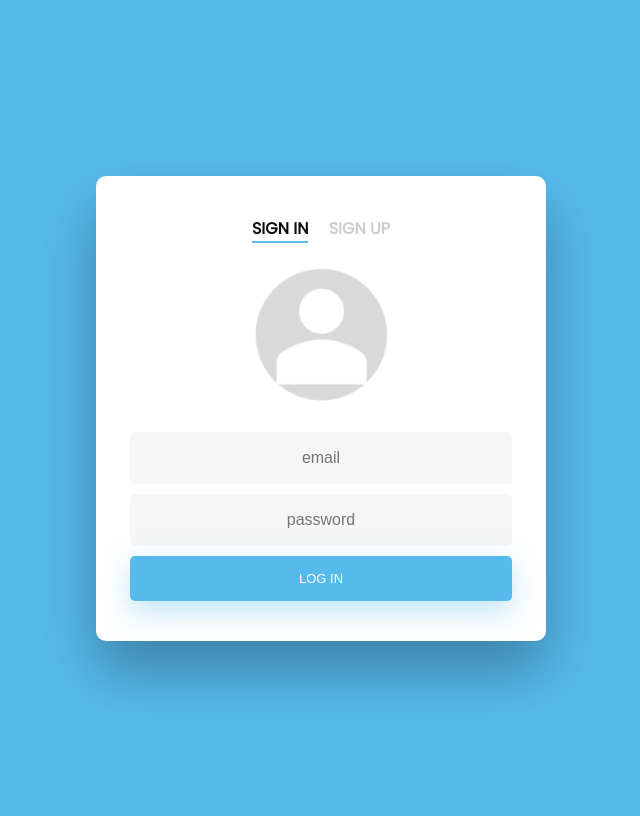
After one commit to Covid-relief/Admin-console-web, a Flask app: page /login in a window 1280 px wide. The commit adds this page. Shown: the whole page, without its empty margins (319-959 px from the left). Run offline with Flask 2, Linux system fonts and the light colour scheme.

Commit message:
Login and sing up added

```diff
--- a/app/app.py
+++ b/app/app.py
@@ -1,14 +1,108 @@
 #FLASK
-from flask import Flask, jsonify, render_template, request
+from flask import Flask, jsonify, render_template, request, redirect, flash, session, abort, url_for
 import requests
 import json
+import pyrebase
 app = Flask(__name__)
 import os,optparse
+
+config = {
+  "apiKey": "AIzaSyAkUg7mNxW-W1Oqe_Mn_F6wogH6wlz3lRc",
+  "authDomain": "covid-relief-1d6c0.firebaseapp.com",
+  "databaseURL": "https://covid-relief-1d6c0.firebaseio.com",
+  "storageBucket": "covid-relief-1d6c0.appspot.com"
+}
+
+#initialize firebase
+firebase = pyrebase.initialize_app(config)
+auth = firebase.auth()
+db = firebase.database()
+
+#Initialze person as dictionary
+person = {"is_logged_in": False, "email": "", "uid": ""}
 
 @app.route("/")
 def home():
     return render_template("index.html")
 
+@app.route('/login')
+def login():
+    return render_template("login.html")
+
+@app.route('/signup')
+def signup():
+    return render_template("signup.html")
+
+#Welcome page
+@app.route("/welcome")
+def welcome():
+    if person["is_logged_in"] == True:
+        return render_template("welcome.html", email = person["email"])
+    else:
+        return redirect(url_for('login'))
+
+#If someone clicks on login, they are redirected to /result
+@app.route("/result", methods = ["POST", "GET"])
+def result():
+    if request.method == "POST":        #Only if data has been posted
+        result = request.form           #Get the data
+        email = result["email"]
+        password = result["pass"]
+        try:
+            #Try signing in the user with the given information
+            user = auth.sign_in_with_email_and_password(email, password)
+            #Insert the user data in the global person
+            global person
+            person["is_logged_in"] = True
+            person["email"] = user["email"]
+            person["uid"] = user["localId"]
+            #Get the name of the user
+            data = db.child("users").get()
+            person["email"] = data.val()[person["uid"]]["email"]
+            #Redirect to welcome page
+            return redirect(url_for('welcome'))
+        except:
+            #If there is any error, redirect back to login
+            return redirect(url_for('login'))
+    else:
+        if person["is_logged_in"] == True:
+            return redirect(url_for('welcome'))
+        else:
+            return redirect(url_for('login'))
+
+#If someone clicks on register, they are redirected to /register
+@app.route("/register", methods = ["POST", "GET"])
+def register():
+    if request.method == "POST":        #Only listen to POST
+        result = request.form           #Get the data submitted
+        email = result["email"]
+        password = result["pass"]
+        #name = result["name"]
+        try:
+            #Try creating the user account using the provided data
+            auth.create_user_with_email_and_password(email, password)
+            #Login the user
+            user = auth.sign_in_with_email_and_password(email, password)
+            #Add data to global person
+            global person
+            person["is_logged_in"] = True
+            person["email"] = user["email"]
+            person["uid"] = user["localId"]
+            #person["name"] = name
+            #Append data to the firebase realtime database
+            data = {"email": email}
+            db.child("users").child(person["uid"]).set(data)
+            #Go to welcome page
+            return redirect(url_for('welcome'))
+        except:
+            #If there is any error, redirect to register
+            return redirect(url_for('register'))
+
+    else:
+        if person["is_logged_in"] == True:
+            return redirect(url_for('welcome'))
+        else:
+            return redirect(url_for('register'))
 
 @app.route("/data")
 def data():
--- /dev/null
+++ b/app/static/main.css
@@ -0,0 +1,269 @@
+@import url('https://fonts.googleapis.com/css?family=Poppins');
+
+/* BASIC */
+
+html {
+  background-color: #56baed;
+}
+
+body {
+  font-family: "Poppins", sans-serif;
+  height: 100vh;
+}
+
+a {
+  color: #92badd;
+  display:inline-block;
+  text-decoration: none;
+  font-weight: 400;
+}
+
+h2 {
+  text-align: center;
+  font-size: 16px;
+  font-weight: 600;
+  text-transform: uppercase;
+  display:inline-block;
+  margin: 40px 8px 10px 8px;
+  color: #cccccc;
+}
+
+
+
+/* STRUCTURE */
+
+.wrapper {
+  display: flex;
+  align-items: center;
+  flex-direction: column;
+  justify-content: center;
+  width: 100%;
+  min-height: 100%;
+  padding: 20px;
+}
+
+#formContent {
+  -webkit-border-radius: 10px 10px 10px 10px;
+  border-radius: 10px 10px 10px 10px;
+  background: #fff;
+  padding: 30px;
+  width: 90%;
+  max-width: 450px;
+  position: relative;
+  padding: 0px;
+  -webkit-box-shadow: 0 30px 60px 0 rgba(0,0,0,0.3);
+  box-shadow: 0 30px 60px 0 rgba(0,0,0,0.3);
+  text-align: center;
+}
+
+#formFooter {
+  background-color: #f6f6f6;
+  border-top: 1px solid #dce8f1;
+  padding: 25px;
+  text-align: center;
+  -webkit-border-radius: 0 0 10px 10px;
+  border-radius: 0 0 10px 10px;
+}
+
+
+
+/* TABS */
+
+h2.inactive {
+  color: #cccccc;
+}
+
+h2.active {
+  color: #0d0d0d;
+  border-bottom: 2px solid #5fbae9;
+}
+
+
+
+/* FORM TYPOGRAPHY*/
+
+input[type=button], input[type=submit], input[type=reset]  {
+  background-color: #56baed;
+  border: none;
+  color: white;
+  padding: 15px 80px;
+  text-align: center;
+  text-decoration: none;
+  display: inline-block;
+  text-transform: uppercase;
+  font-size: 13px;
+  width: 85%;
+  -webkit-box-shadow: 0 10px 30px 0 rgba(95,186,233,0.4);
+  box-shadow: 0 10px 30px 0 rgba(95,186,233,0.4);
+  -webkit-border-radius: 5px 5px 5px 5px;
+  border-radius: 5px 5px 5px 5px;
+  margin: 5px 20px 40px 20px;
+  -webkit-transition: all 0.3s ease-in-out;
+  -moz-transition: all 0.3s ease-in-out;
+  -ms-transition: all 0.3s ease-in-out;
+  -o-transition: all 0.3s ease-in-out;
+  transition: all 0.3s ease-in-out;
+}
+
+input[type=button]:hover, input[type=submit]:hover, input[type=reset]:hover  {
+  background-color: #39ace7;
+}
+
+input[type=button]:active, input[type=submit]:active, input[type=reset]:active  {
+  -moz-transform: scale(0.95);
+  -webkit-transform: scale(0.95);
+  -o-transform: scale(0.95);
+  -ms-transform: scale(0.95);
+  transform: scale(0.95);
+}
+
+input[type=email], input[type=password], input[type=text] {
+  background-color: #f6f6f6;
+  border: none;
+  color: #0d0d0d;
+  padding: 15px 32px;
+  text-align: center;
+  text-decoration: none;
+  display: inline-block;
+  font-size: 16px;
+  margin: 5px;
+  width: 85%;
+  border: 2px solid #f6f6f6;
+  -webkit-transition: all 0.5s ease-in-out;
+  -moz-transition: all 0.5s ease-in-out;
+  -ms-transition: all 0.5s ease-in-out;
+  -o-transition: all 0.5s ease-in-out;
+  transition: all 0.5s ease-in-out;
+  -webkit-border-radius: 5px 5px 5px 5px;
+  border-radius: 5px 5px 5px 5px;
+}
+
+input[type=email]:focus, input[type=password]:focus, input[type=text]:focus {
+  background-color: #fff;
+  border-bottom: 2px solid #5fbae9;
+}
+
+input[type=email]:placeholder, input[type=password]:placeholder, input[type=text]:placeholder {
+  color: #cccccc;
+}
+
+
+
+/* ANIMATIONS */
+
+/* Simple CSS3 Fade-in-down Animation */
+.fadeInDown {
+  -webkit-animation-name: fadeInDown;
+  animation-name: fadeInDown;
+  -webkit-animation-duration: 1s;
+  animation-duration: 1s;
+  -webkit-animation-fill-mode: both;
+  animation-fill-mode: both;
+}
+
+@-webkit-keyframes fadeInDown {
+  0% {
+    opacity: 0;
+    -webkit-transform: translate3d(0, -100%, 0);
+    transform: translate3d(0, -100%, 0);
+  }
+  100% {
+    opacity: 1;
+    -webkit-transform: none;
+    transform: none;
+  }
+}
+
+@keyframes fadeInDown {
+  0% {
+    opacity: 0;
+    -webkit-transform: translate3d(0, -100%, 0);
+    transform: translate3d(0, -100%, 0);
+  }
+  100% {
+    opacity: 1;
+    -webkit-transform: none;
+    transform: none;
+  }
+}
+
+/* Simple CSS3 Fade-in Animation */
+@-webkit-keyframes fadeIn { from { opacity:0; } to { opacity:1; } }
+@-moz-keyframes fadeIn { from { opacity:0; } to { opacity:1; } }
+@keyframes fadeIn { from { opacity:0; } to { opacity:1; } }
+
+.fadeIn {
+  opacity:0;
+  -webkit-animation:fadeIn ease-in 1;
+  -moz-animation:fadeIn ease-in 1;
+  animation:fadeIn ease-in 1;
+
+  -webkit-animation-fill-mode:forwards;
+  -moz-animation-fill-mode:forwards;
+  animation-fill-mode:forwards;
+
+  -webkit-animation-duration:1s;
+  -moz-animation-duration:1s;
+  animation-duration:1s;
+}
+
+.fadeIn.first {
+  -webkit-animation-delay: 0.4s;
+  -moz-animation-delay: 0.4s;
+  animation-delay: 0.4s;
+}
+
+.fadeIn.second {
+  -webkit-animation-delay: 0.6s;
+  -moz-animation-delay: 0.6s;
+  animation-delay: 0.6s;
+}
+
+.fadeIn.third {
+  -webkit-animation-delay: 0.8s;
+  -moz-animation-delay: 0.8s;
+  animation-delay: 0.8s;
+}
+
+.fadeIn.fourth {
+  -webkit-animation-delay: 1s;
+  -moz-animation-delay: 1s;
+  animation-delay: 1s;
+}
+
+/* Simple CSS3 Fade-in Animation */
+.underlineHover:after {
+  display: block;
+  left: 0;
+  bottom: -10px;
+  width: 0;
+  height: 2px;
+  background-color: #56baed;
+  content: "";
+  transition: width 0.2s;
+}
+
+.underlineHover:hover {
+  color: #0d0d0d;
+}
+
+.underlineHover:hover:after{
+  width: 100%;
+}
+
+
+/* OTHERS */
+
+*:focus {
+    outline: none;
+}
+
+#icon {
+  width:30%;
+  margin-top: 2vh;
+  margin-bottom: 2vh;
+}
+
+* {
+  box-sizing: border-box;
+}
--- /dev/null
+++ b/app/templates/login.html
@@ -0,0 +1,34 @@
+<!DOCTYPE html>
+<html>
+<head>
+	<title>Covid relief login</title>
+	<link rel="stylesheet" type="text/css" href="{{ url_for('static', filename = 'main.css') }}">
+</head>
+<body>
+<div class="wrapper fadeInDown">
+  <div id="formContent">
+    <!-- Tabs Titles -->
+    <h2 class="active"> Sign In </h2>
+    <a href="/signup"><h2 class="inactive underlineHover">Sign Up </h2></a>
+
+    <!-- Icon -->
+    <div class="fadeIn first">
+      <img src="{{ url_for('static', filename = 'user.png') }}" id="icon" alt="User Icon" />
+    </div>
+
+    <!-- Login Form -->
+    <form action="/result" method="POST">
+      <input type="email" id="login" class="fadeIn second" name="email" placeholder="email">
+      <input type="password" id="password" class="fadeIn third" name="pass" placeholder="password">
+      <input type="submit" class="fadeIn fourth" value="Log In">
+    </form>
+<!--
+	Will add in future
+    <div id="formFooter">
+      <a class="underlineHover" href="#">Forgot Password?</a>
+    </div>
+ -->
+  </div>
+</div>
+</body>
+</html>
--- a/app/templates/template.html
+++ b/app/templates/template.html
@@ -25,7 +25,7 @@
     <!-- Right-sided navbar links -->
     <div class="w3-right w3-hide-small">
       <a href="/" class="w3-bar-item w3-button"><i class="fa fa-home"></i> Home</a>
-      <a href="/" class="w3-bar-item w3-button"><i class="fa fa-user"></i> Login</a>
+      <a href="/login" class="w3-bar-item w3-button"><i class="fa fa-user"></i> Login</a>
       <a href="#" class="w3-bar-item w3-button"  onclick="openSearch()"><i class="fa fa-search"></i> Search</a>
 
     </div>
@@ -41,7 +41,7 @@
 <nav class="w3-sidebar w3-bar-block w3-turquoise w3-card w3-animate-left w3-hide-medium w3-hide-large" style="display:none" id="mySidebar">
   <a href="javascript:void(0)" onclick="w3_close()" class="w3-bar-item w3-button w3-large w3-padding-16">Close ×</a>
   <a href="/" onclick="w3_close()" class="w3-bar-item w3-button">Home</a>
-  <a href="/" onclick="w3_close()" class="w3-bar-item w3-button">Login</a>
+  <a href="/login" onclick="w3_close()" class="w3-bar-item w3-button">Login</a>
   <a href="#" class="w3-bar-item w3-button"  onclick="openSearch()"> Search</a>
 </nav>
 
--- a/requirements.txt
+++ b/requirements.txt
@@ -4,3 +4,4 @@ redis
 gunicorn==19.9.0
 requests
 python-firebase
+pyrebase
```
Also changed, not shown: app/static/welcome.css (added, +25 -0 lines), app/templates/signup.html (added, +29 -0 lines), app/templates/welcome.html (added, +14 -0 lines), app/static/user.png (added).
